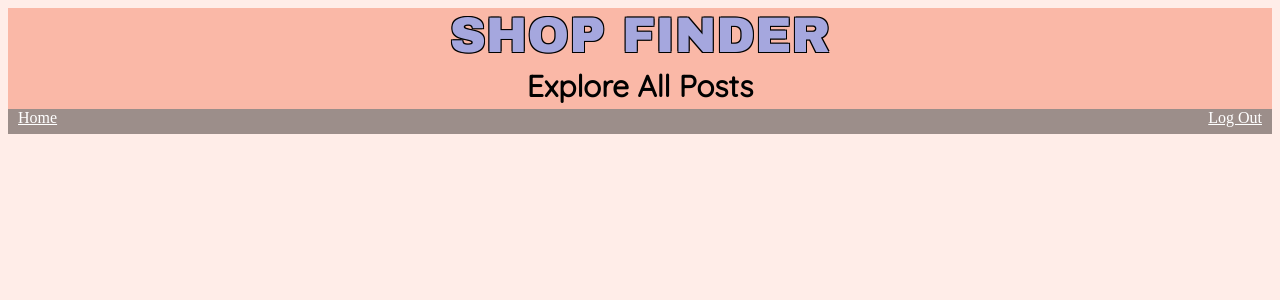
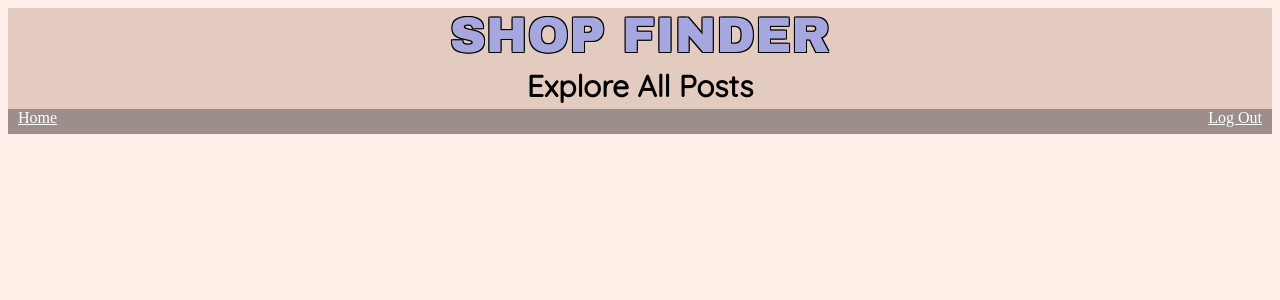
Before and after one commit to Christine516/shopFinder, a Python web app: template templates/all_posts.html in a window 1280 px wide. Shown: the top 300 px of the page. Run offline with Jinja, Linux system fonts and the light colour scheme; the template is opened without the code that fills it, so the values that code supplies are empty; some libraries are stand-ins or nearby versions.

Commit message:
all posts colors fix

```diff
--- a/static/css/all_posts.css
+++ b/static/css/all_posts.css
@@ -1,5 +1,5 @@
 #header {
-  background-color:#FAB8A7;
+  background-color:#E3CBBF;
   text-align: center;
 
 }
```
